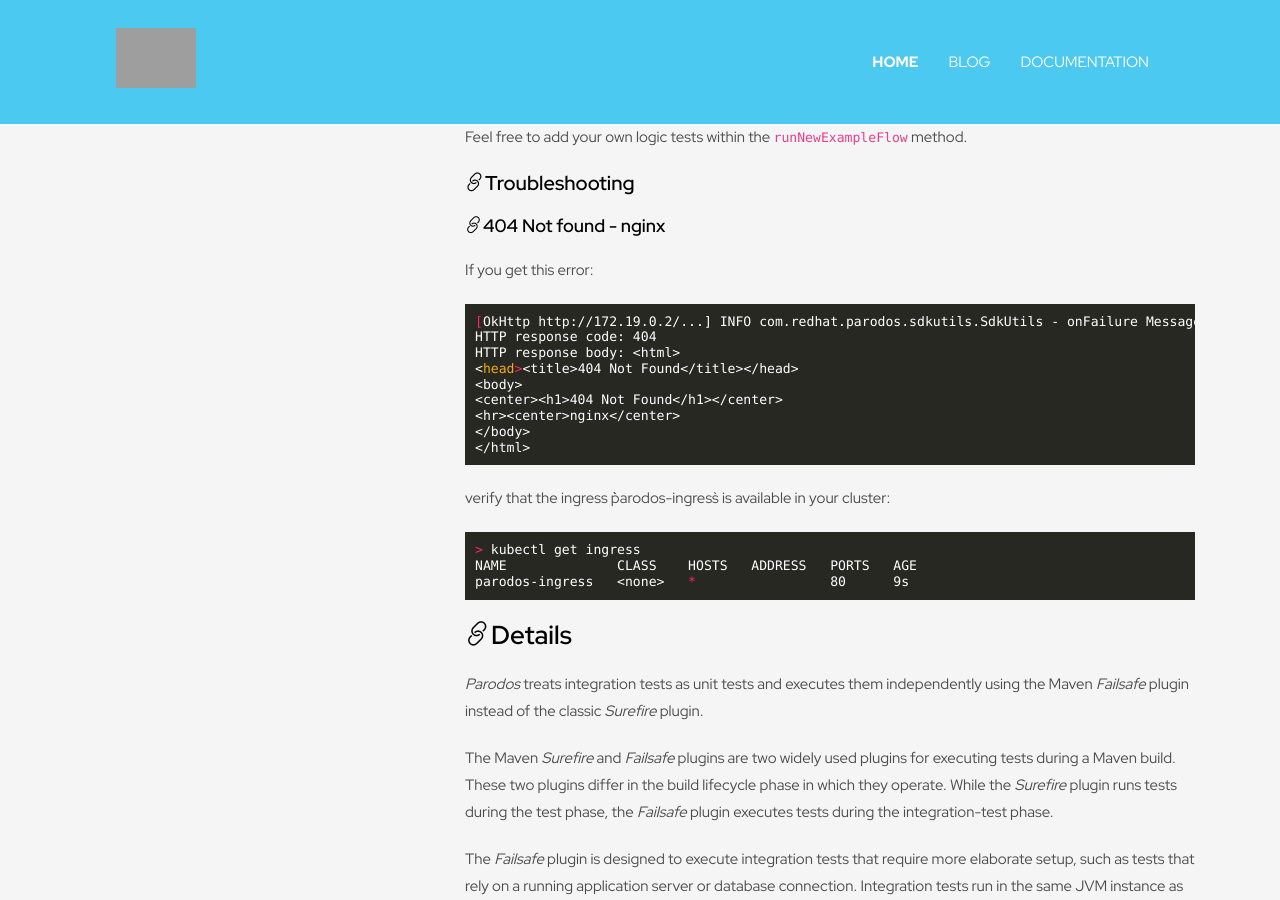
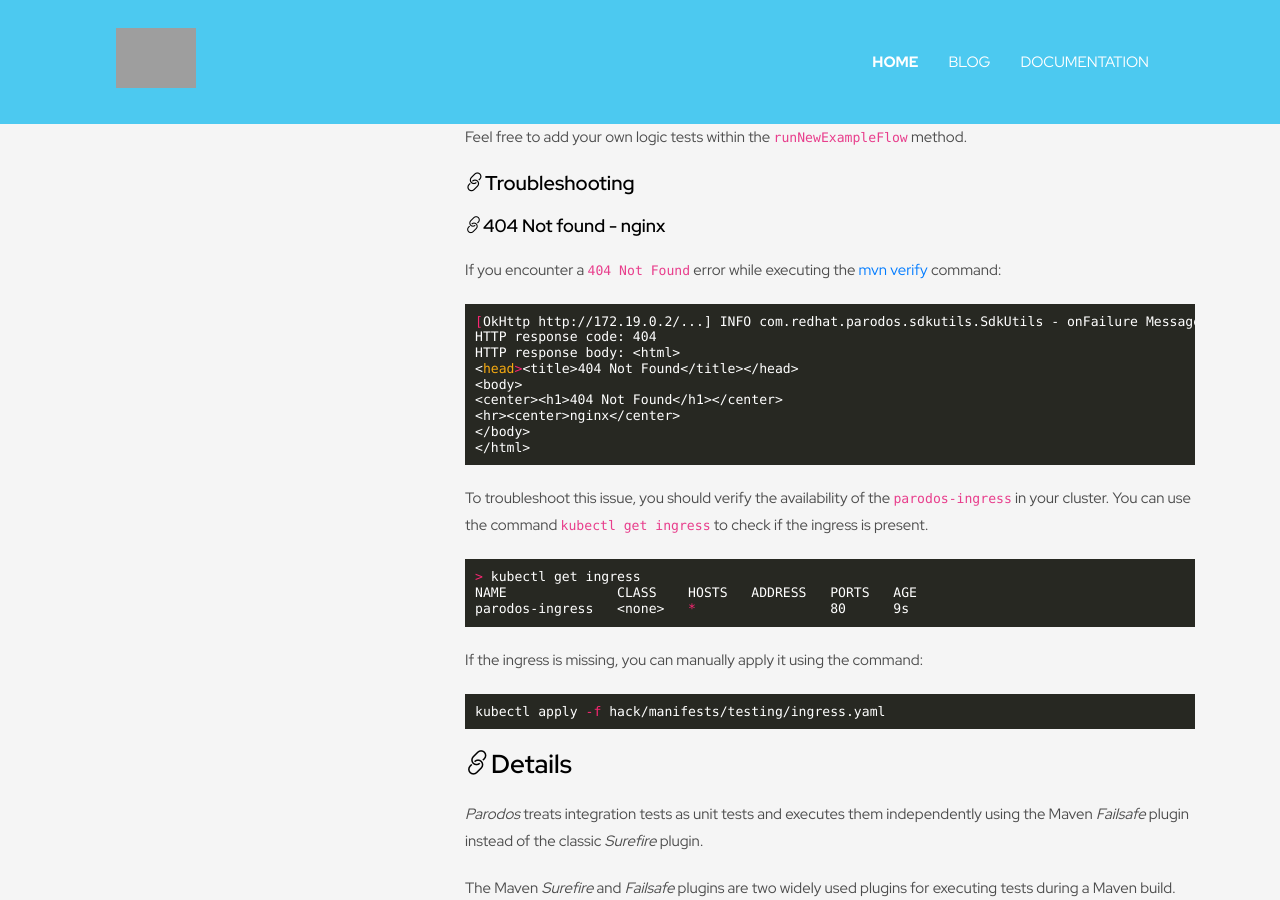
Before and after one commit to parodos-dev/parodos-dev.github.io, a Jekyll site: the page built from documentation/latest/dev/guide.md, in a window 1280 px wide and 900 px high, scrolled down 3961 px. Built offline with Jekyll 4.4.1, drawn with Linux system fonts in a browser that asks for light colours; a script that is not in the unit is left out; grey boxes are pictures that could not be loaded.

Commit message:
Improve 404 troubleshooting description
Signed-off-by: Gloria Ciavarrini <gciavarrini@redhat.com>

````diff
--- a/documentation/latest/dev/guide.md
+++ b/documentation/latest/dev/guide.md
@@ -231,7 +231,8 @@ Feel free to add your own logic tests within the `runNewExampleFlow` method.
 
 ##### 404 Not found - nginx
 
-If you get this error:
+If you encounter a `404 Not Found` error while executing the
+[mvn verify](#execute-integration-test-against-kind-cluster) command:
 
 ```bash
 [OkHttp http://172.19.0.2/...] INFO com.redhat.parodos.sdkutils.SdkUtils - onFailure Message: Not Found
@@ -245,12 +246,20 @@ HTTP response body: <html>
 </html>
 ```
 
-verify that the ingress ``parodos-ingress` is available in your cluster:
+To troubleshoot this issue, you should verify the availability of the
+`parodos-ingress` in your cluster. You can use the command `kubectl get ingress`
+to check if the ingress is present.
 
 ```bash
 > kubectl get ingress
 NAME              CLASS    HOSTS   ADDRESS   PORTS   AGE
 parodos-ingress   <none>   *                 80      9s
+```
+
+If the ingress is missing, you can manually apply it using the command:
+
+```bash
+kubectl apply -f hack/manifests/testing/ingress.yaml
 ```
 
 ## Details
````
